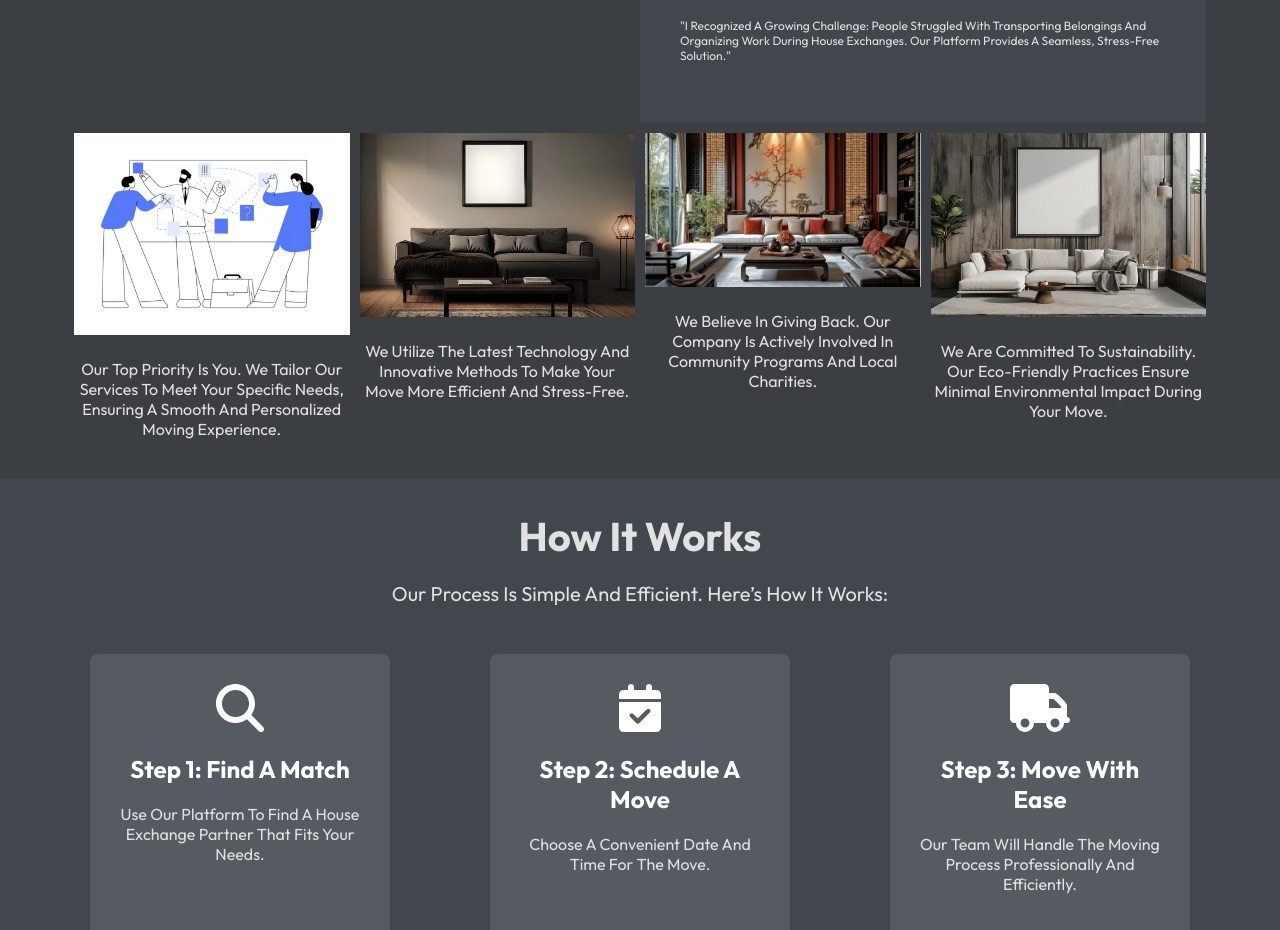
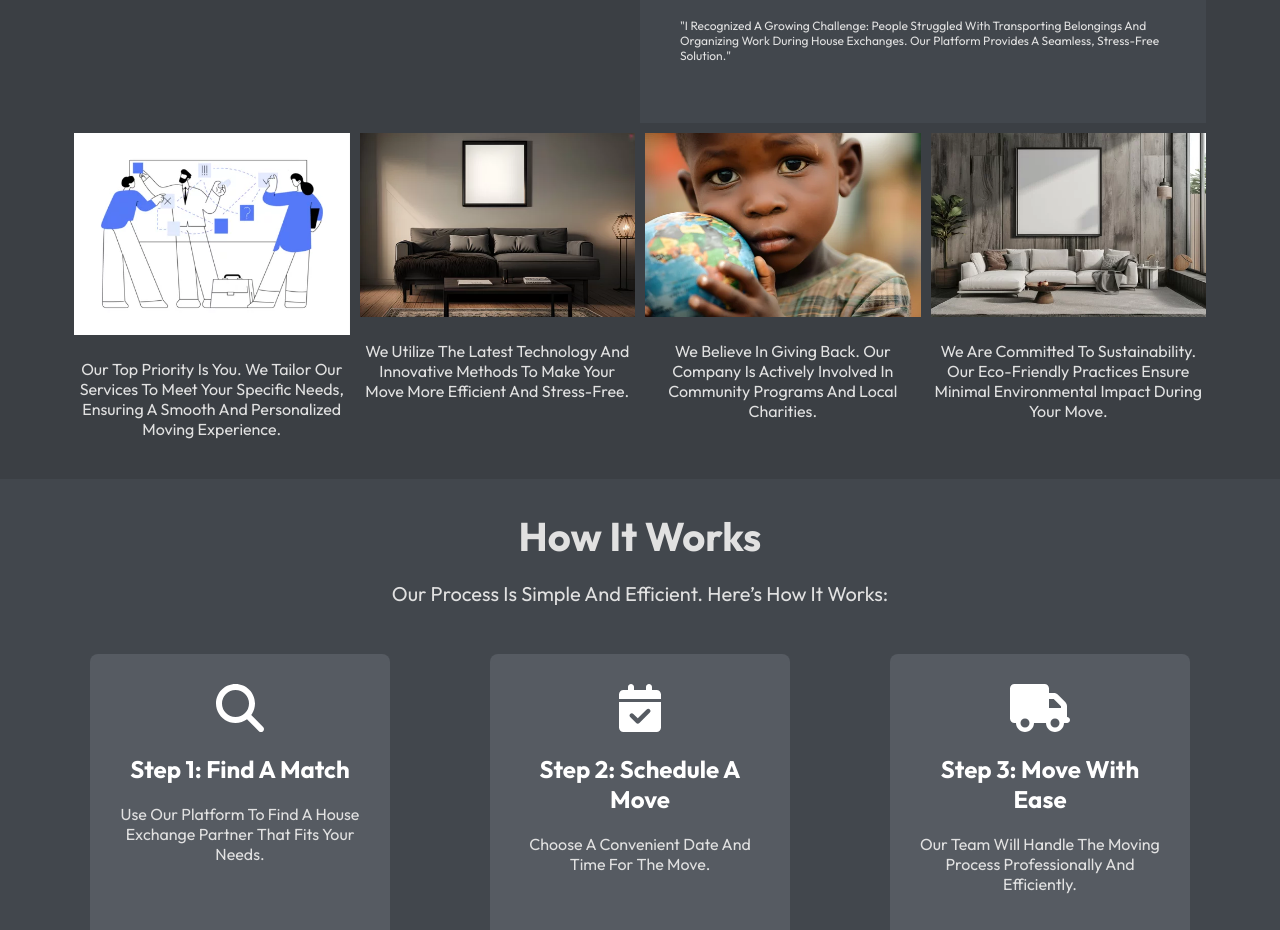
Before and after one commit to hackwellbn/jmoversandshakers, a React (Vite) app: page /#/ in a window 1280 px wide. Shown: the part 3860-4790 px from the top of the page. Built offline with nearby package versions, Linux system fonts and the light colour scheme.

Commit message:
pending updates

```diff
--- a/src/Pages/Home/Layouts/Subsection/Subsection.jsx
+++ b/src/Pages/Home/Layouts/Subsection/Subsection.jsx
@@ -47,7 +47,7 @@
           </div>
           <div className="cardbody-text">
             <div className="cardbody-image">
-              <img src={AuthorImageText.House2} alt="Community Involvement" />
+              <img src={AuthorImageText.CharityImage} alt="Community Involvement" />
             </div>
             <p>We believe in giving back. Our company is actively involved in community programs and local charities.</p>
           </div>
--- a/src/assets/assets.js
+++ b/src/assets/assets.js
@@ -9,6 +9,7 @@
 import House1 from "./360_F_733226105_AdHo3grcwfUIdTlEOE9etPqkx6Qlwose.webp"
 import House2 from "./360_F_713872808_LhwJnN9SpK7feZiIwrbcoTIhGAiTYGfo.webp"
 import House3 from "./360_F_588802542_88RFrzlFiIVJIOH9un9ZtiHukhZsqBLK.webp"
+import CharityImage from "./360_F_819037291_ODoYZxS7AO3gETaee98xxwZ7dapay0n5.webp"
 export const HeroBanner = [{
   image: Banner,
 }];
@@ -32,5 +33,6 @@
   House1,
   House2,
   House3,
+  CharityImage,
 }
 export default assets;
```
Also changed, not shown: src/assets/360_F_819037291_ODoYZxS7AO3gETaee98xxwZ7dapay0n5.webp (added).
